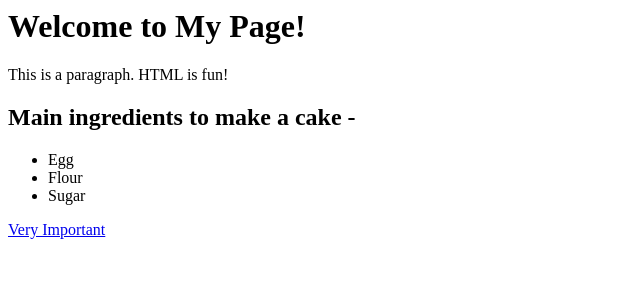
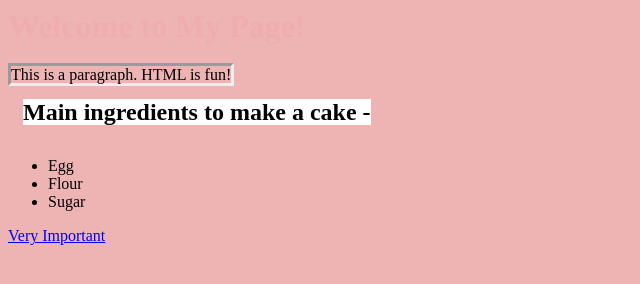
Before and after one commit to Kshitij0070/Foundatiom-assignment, a plain HTML site: page index.html in a window 1280 px wide. Shown: the whole page, without its empty margins (0-640 px from the left). Drawn offline with Linux system fonts and the light colour scheme.

Commit message:
Update index.html

```diff
--- a/index.html
+++ b/index.html
@@ -2,7 +2,29 @@
     <head>
         <title>My First JavaScript Program</title>
     </head>
-    <link rel="stylesheet" href="style.css">
+    <style>
+        .highlight {
+    background-color: rgb(255, 255, 255);
+    display: inline;
+    position: relative;
+    box-sizing: border-box;
+ }
+ #specialtext {
+    color: rgb(239, 173, 173);
+
+ }
+.background-color {
+    background-color: rgb(238, 180, 180);
+}
+.border {
+    border: inset;
+    display: inline;
+    position: relative;
+}
+.padding {
+    padding: 15px;
+}
+    </style>
 
 <body>
     <body class="background-color"></body>
```
